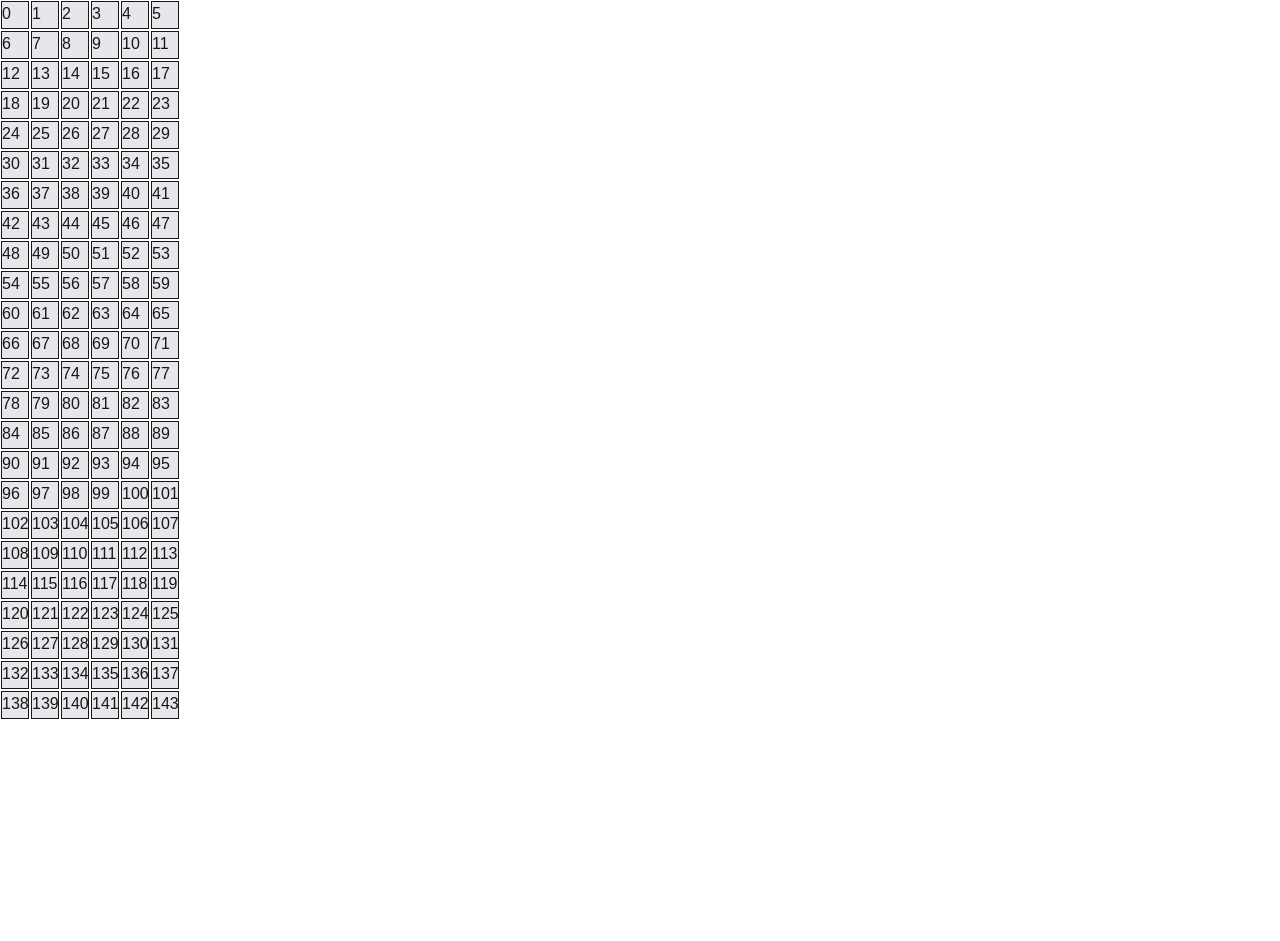
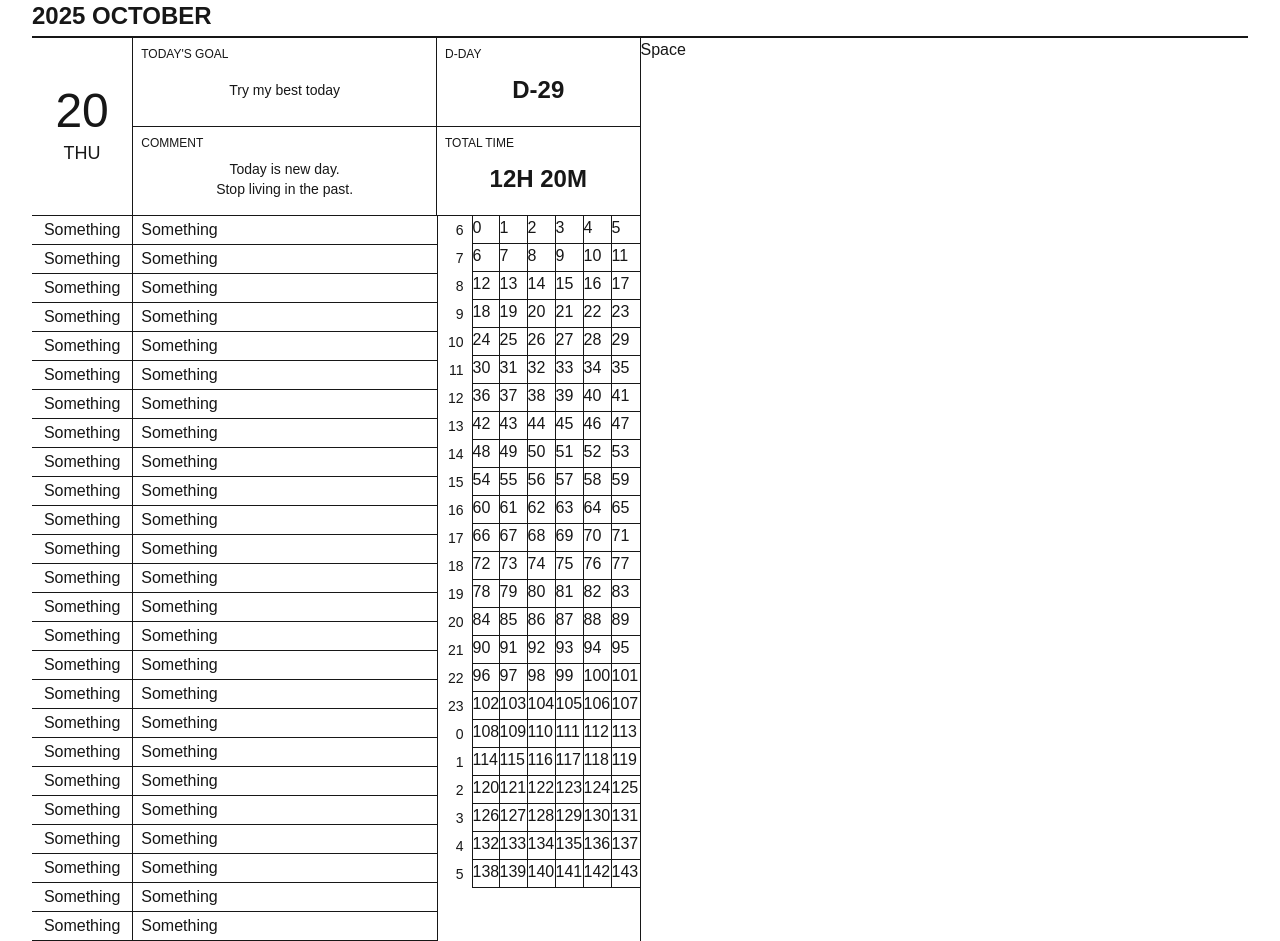
Before and after one commit to Daniely2564/10-minute-planner, a Next.js app: page / in a window 1280 px wide. Before the commit the page ends 800 px from the top, so only its background shows below. Built offline with nearby package versions, Linux system fonts and the light colour scheme.

Commit message:
ui: update design

```diff
--- a/app/page.tsx
+++ b/app/page.tsx
@@ -1,10 +1,72 @@
 import TenMinutePlanner from "@custom/components/ten-minute-planner";
-import Image from "next/image";
+import { Fragment } from "react";
 
 export default function Home() {
   return (
-    <div>
-      <TenMinutePlanner />
+    <div className="mx-auto max-w-7xl sm:px-6 lg:px-8">
+      <div>
+        <h1 className="text-2xl pb-1 font-bold uppercase">2025 October</h1>
+      </div>
+      <div className="flex border-t-2">
+        <div className="flex-1 grid grid-cols-6 border-r-1">
+          <div className="col-span-1 flex justify-center border-r-1 border-b-1">
+            <div className="text-sm flex items-center flex-col font-medium h-full justify-center gap-1">
+              <div className="text-5xl">20</div>
+              <div className="text-lg">THU</div>
+            </div>
+          </div>
+          <div className="col-span-3 border-r-1">
+            <div className="text-sm flex items-center flex-col p-2 border-b-1">
+              <div className="text-xs uppercase self-start font-medium">
+                Today's Goal
+              </div>
+              <div className="flex justify-center h-full items-center min-h-14 text-center">
+                Try my best today
+              </div>
+            </div>
+            <div className="text-sm flex items-center flex-col p-2 border-b-1">
+              <div className="text-xs uppercase self-start font-medium">
+                Comment
+              </div>
+              <div className="flex justify-center h-full items-center min-h-14 text-center">
+                Today is new day. <br /> Stop living in the past.
+              </div>
+            </div>
+          </div>
+          <div className="col-span-2 text-2xl font-bold">
+            <div className="flex items-center flex-col p-2 border-b-1">
+              <div className="text-xs uppercase self-start font-medium">
+                D-Day
+              </div>
+              <div className="flex justify-center h-full items-center min-h-14 text-center">
+                D-29
+              </div>
+            </div>
+            <div className="font-bold flex items-center flex-col p-2 border-b-1">
+              <div className="text-xs uppercase self-start font-medium">
+                Total Time
+              </div>
+              <div className="flex justify-center h-full items-center min-h-14 text-center">
+                12H 20M
+              </div>
+            </div>
+          </div>
+          <div className="col-span-4 ">
+            {Array.from({ length: 25 }).map((_, idx) => (
+              <div className="grid grid-cols-4 border-b" key={idx}>
+                <div className="col-span-1 border-r text-center py-0.5">
+                  Something
+                </div>
+                <div className="col-span-3 pl-2 py-0.5">Something</div>
+              </div>
+            ))}
+          </div>
+          <div className="col-span-2 border-l-1">
+            <TenMinutePlanner />
+          </div>
+        </div>
+        <div className="flex-1">Space</div>
+      </div>
     </div>
   );
 }
--- a/components/ten-minute-planner/index.tsx
+++ b/components/ten-minute-planner/index.tsx
@@ -1,13 +1,26 @@
 "use client";
 import { useState } from "react";
 
+interface TimeBlock {
+  start: number;
+  end: number;
+  label: string;
+  color: string;
+  description: string;
+}
+
 interface TenMinutePlannerProps {
   initialTimeStart: number;
+  timeblocks: TimeBlock[];
 }
 
 const tenMinutesInHour = 6;
-const TenMinutePlanner = ({ initialTimeStart = 6 }: TenMinutePlannerProps) => {
+const TenMinutePlanner = ({
+  initialTimeStart = 6,
+  timeblocks: initialTimeblocks = [],
+}: TenMinutePlannerProps) => {
   const [range, setRange] = useState<null | [number] | [Number, number]>(null);
+  const [timeblocks, setTimeblocks] = useState<TimeBlock[]>(initialTimeblocks);
   const onCellClick = (id: number) => {
     if (range === null) {
       setRange([id]);
@@ -34,6 +47,7 @@ const TenMinutePlanner = ({ initialTimeStart = 6 }: TenMinutePlannerProps) => {
       {Array.from({ length: 24 }).map((_, i) => (
         <TenMinuteRow
           id={i}
+          hour={(i + initialTimeStart) % 24}
           key={i}
           on={false}
           onClick={onCellClick}
@@ -49,13 +63,17 @@ const TenMinuteRow = ({
   on,
   onClick,
   isCellInRange,
+  hour,
 }: {
   id: number;
   on: boolean;
   onClick: (id: number) => void;
   isCellInRange: (id: number) => boolean;
+  hour: number;
 }) => {
   return (
+    <div className="flex items-center gap-2">
+      <div className="min-w-5 text-sm text-right flex-1">{hour}</div>
       <div>
         {Array.from({ length: tenMinutesInHour }).map((_, i) => {
           const key = id * tenMinutesInHour + i;
@@ -68,6 +86,7 @@ const TenMinuteRow = ({
             />
           );
         })}
+      </div>
     </div>
   );
 };
@@ -83,8 +102,10 @@ const TenMinuteCell = ({
 }) => {
   return (
     <div
-      className={`w-7 h-7 border ${on ? "bg-blue-500" : "bg-gray-200"}`}
-      style={{ display: "inline-block", margin: "1px" }}
+      className={`w-7 h-7 border-b border-r cursor-pointer last-of-type:border-r-0 first-of-type:border-l ${
+        on ? "bg-blue-500" : "bg-transparent"
+      }`}
+      style={{ display: "inline-block" }}
       onClick={onClick}
     >
       {id}
```
Lines whose indentation alone changed are shown as unchanged.
